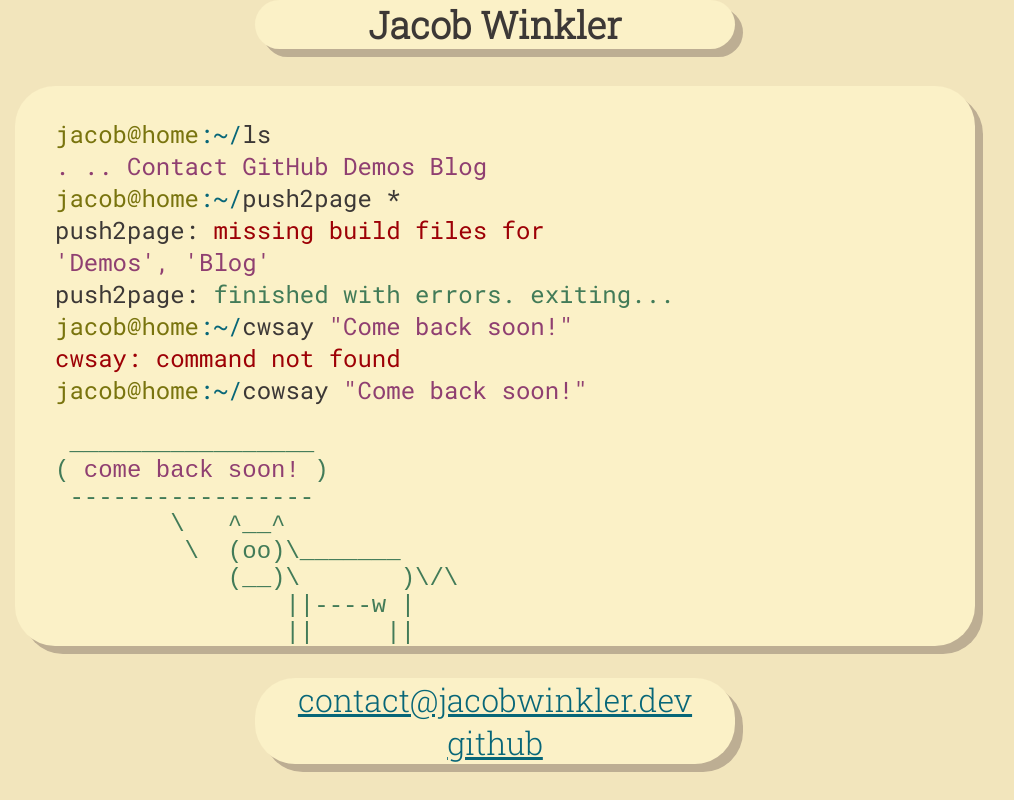
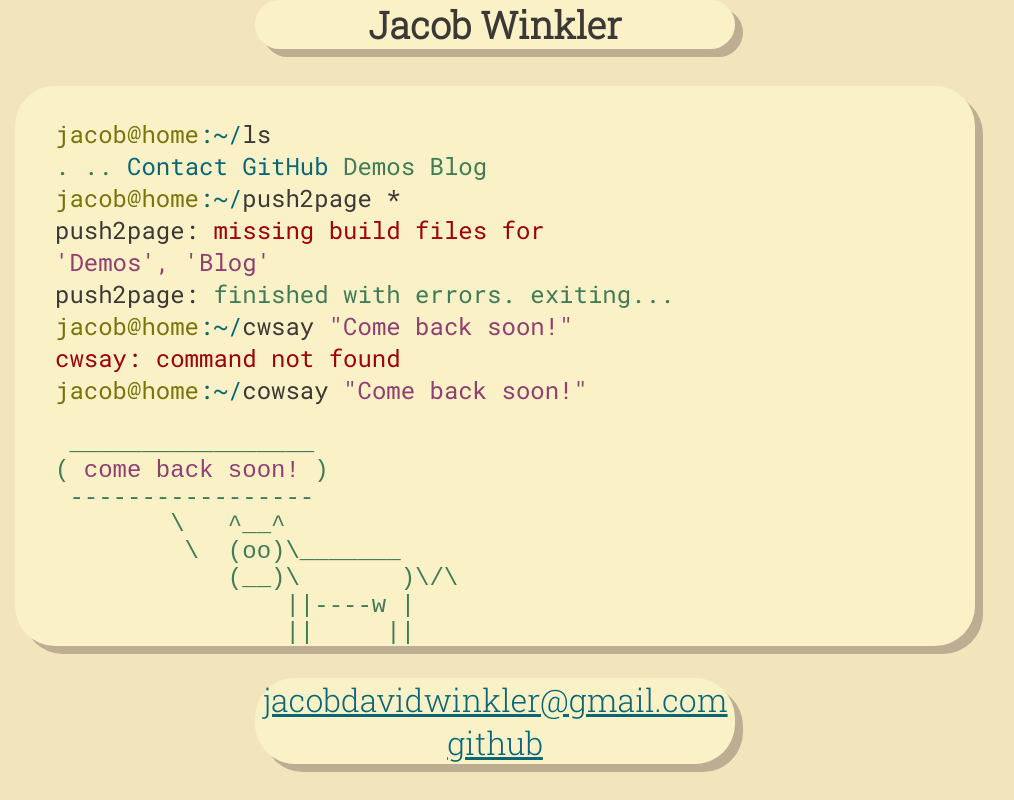
Before and after one commit to combo-man/combo-man.github.io, a plain HTML site: page index.html in a window 1280 px wide. Shown: the whole page, without its empty margins (145-1159 px from the left). Drawn offline with Linux system fonts and the light colour scheme.

Commit message:
linkeded

```diff
--- a/index.html
+++ b/index.html
@@ -31,6 +31,9 @@
                 border-radius: 5vmin;
                 box-shadow: 1vmin 1vmin #bdae93;
             }
+            .interm {
+                text-decoration: none;
+            }
             a:link {color: #076678;}
             a:visited {color: #8f3f71;}
             ul {display: inline-block;}
@@ -53,7 +56,9 @@
             <br>
             <span class="user">jacob@home</span><span class="path">:~/</span>ls
             <br>
-            <span class="string">. .. Contact GitHub Demos Blog</span>
+            <span class="response">. ..
+                <a class="interm" href="mailto:jacobdavidwinkler@gmail.com">Contact </a>
+                <a class="interm"href="https://github.com/combo-man">GitHub </a>Demos Blog</span>
             <br>
             <span class="user">jacob@home</span><span class="path">:~/</span>push2page *
             <br>
@@ -88,8 +93,8 @@
     <p></p>
     <footer>
         <div class="card">
-            <a href="mailto:contact@jacobwinkler.dev">
-                contact@jacobwinkler.dev
+            <a href="mailto:jacobdavidwinkler@gmail.com">
+                jacobdavidwinkler@gmail.com
             </a>
             <br>
             <a href="https://github.com/combo-man">
```
